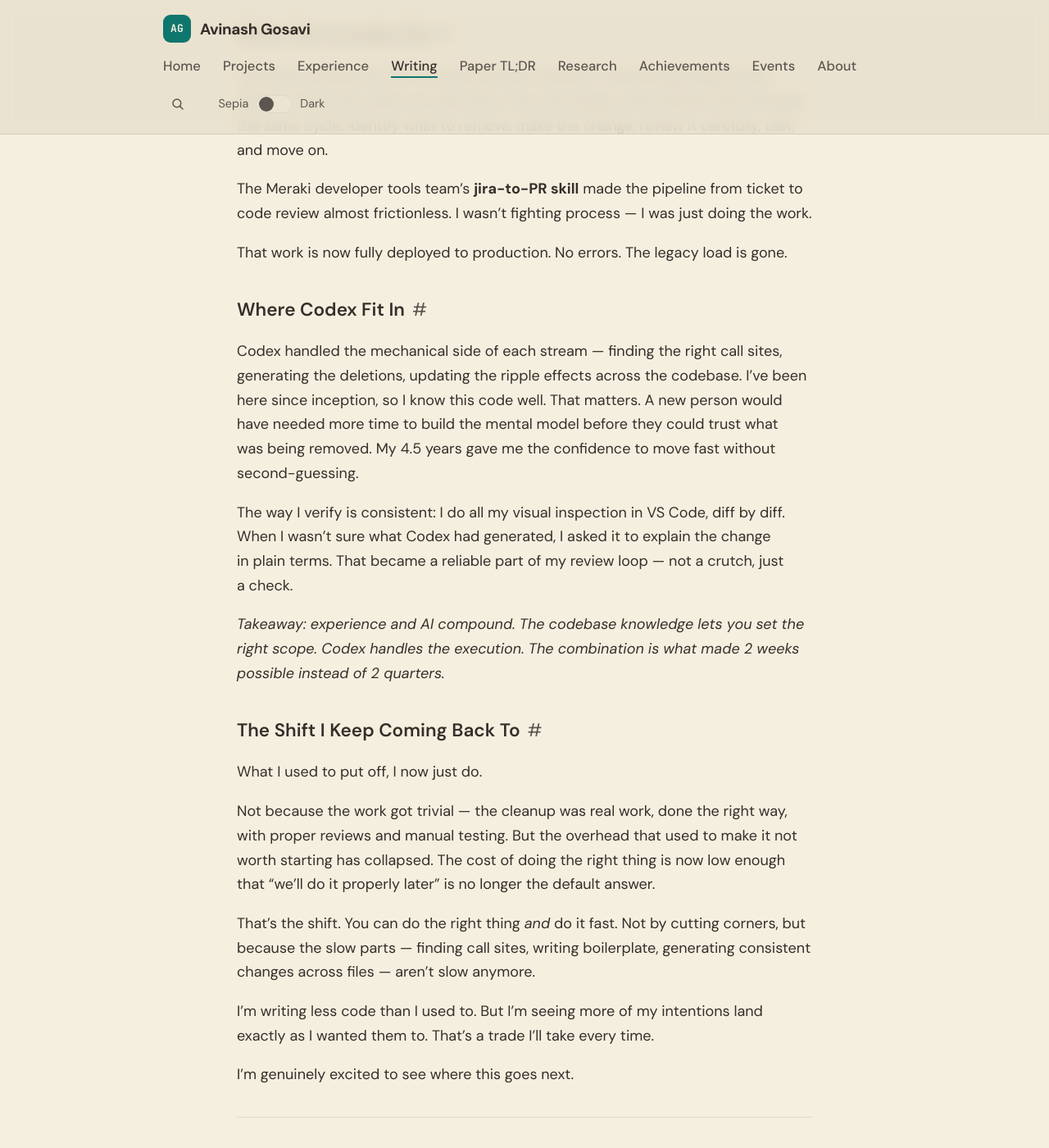
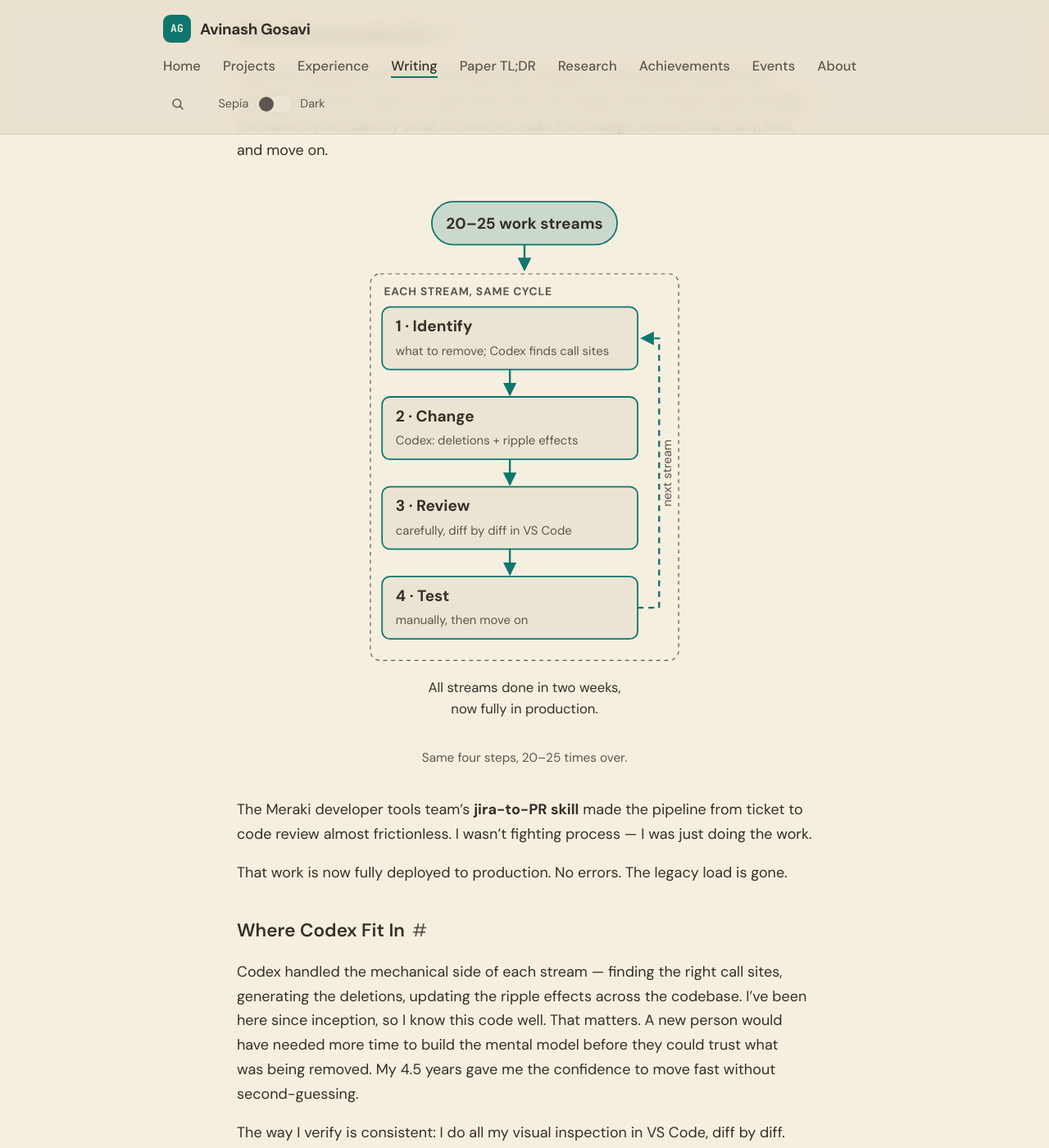
Before and after one commit to aag1091-alt/avinashgosavi.com, a Jekyll site: the page built from _posts/2026-04-25-doing-the-right-thing-fast.md, in a window 1280 px wide and 1400 px high, scrolled down 678 px. Shown: the whole window at 82% size. Built offline with Jekyll 4.4.1, drawn with Linux system fonts in a browser that asks for light colours.

Commit message:
Design: work-stream cycle diagram on the Doing the Right Thing, Fast post
Co-Authored-By: Claude <noreply@anthropic.com>

```diff
--- a/_data/changelog.yml
+++ b/_data/changelog.yml
@@ -1,5 +1,9 @@
 # Public changelog shown on /changelog and (latest 3) on the homepage.
 # Newest first. desk: Writing | Design | Engineering
+- date: 2026-10-25
+  desk: Design
+  text: The Doing the Right Thing, Fast post now has a diagram of the cycle every cleanup stream went through, from identifying what to remove to review and testing.
+  link: /post/doing-the-right-thing-fast/
 - date: 2026-10-25
   desk: Design
   text: The Codex Skills post now has a diagram of the git housekeeping flow, showing four small skills (branch, update, commit, push) chained into one combined skill.
--- /dev/null
+++ b/_includes/diagrams/right-thing-fast-cycle.html
@@ -0,0 +1,44 @@
+<figure class="diagram">
+<svg viewBox="0 0 336 560" role="img" aria-labelledby="rtf-dg-title rtf-dg-desc" xmlns="http://www.w3.org/2000/svg">
+  <title id="rtf-dg-title">The cleanup split into 20 to 25 work streams, each run through the same cycle</title>
+  <desc id="rtf-dg-desc">The cleanup was split into 20 to 25 focused work streams. Every stream went through the same four steps. Identify what to remove, with Codex finding the call sites. Make the change, with Codex generating the deletions and the ripple effects across the codebase. Review it carefully, diff by diff in VS Code. Test it manually. Then move on to the next stream. Every stream ran through this cycle over two weeks, and all of it is now deployed to production.</desc>
+  <defs>
+    <marker id="rtf-dg-arrow" viewBox="0 0 10 10" refX="9" refY="5" markerWidth="7" markerHeight="7" orient="auto-start-reverse">
+      <path class="dg-head" d="M0 0 L10 5 L0 10 z"/>
+    </marker>
+  </defs>
+
+  <rect class="dg-pill" x="73" y="10" width="190" height="44" rx="22"/>
+  <text class="dg-strong" x="168" y="38" text-anchor="middle">20–25 work streams</text>
+  <line class="dg-line" x1="168" y1="54" x2="168" y2="80" marker-end="url(#rtf-dg-arrow)"/>
+
+  <rect class="dg-group" x="10" y="84" width="316" height="396" rx="10"/>
+  <text class="dg-label" x="24" y="106">Each stream, same cycle</text>
+
+  <rect class="dg-box" x="22" y="118" width="262" height="64" rx="8"/>
+  <text class="dg-strong" x="36" y="143">1 · Identify</text>
+  <text class="dg-note" x="36" y="167">what to remove; Codex finds call sites</text>
+  <line class="dg-line" x1="153" y1="182" x2="153" y2="208" marker-end="url(#rtf-dg-arrow)"/>
+
+  <rect class="dg-box" x="22" y="210" width="262" height="64" rx="8"/>
+  <text class="dg-strong" x="36" y="235">2 · Change</text>
+  <text class="dg-note" x="36" y="259">Codex: deletions + ripple effects</text>
+  <line class="dg-line" x1="153" y1="274" x2="153" y2="300" marker-end="url(#rtf-dg-arrow)"/>
+
+  <rect class="dg-box" x="22" y="302" width="262" height="64" rx="8"/>
+  <text class="dg-strong" x="36" y="327">3 · Review</text>
+  <text class="dg-note" x="36" y="351">carefully, diff by diff in VS Code</text>
+  <line class="dg-line" x1="153" y1="366" x2="153" y2="392" marker-end="url(#rtf-dg-arrow)"/>
+
+  <rect class="dg-box" x="22" y="394" width="262" height="64" rx="8"/>
+  <text class="dg-strong" x="36" y="419">4 · Test</text>
+  <text class="dg-note" x="36" y="443">manually, then move on</text>
+
+  <path class="dg-line dg-dash" d="M284 426 H306 V150 H288" marker-end="url(#rtf-dg-arrow)"/>
+  <text class="dg-note" x="0" y="0" transform="translate(318 288) rotate(-90)" text-anchor="middle">next stream</text>
+
+  <text class="dg-body" x="168" y="512" text-anchor="middle">All streams done in two weeks,</text>
+  <text class="dg-body" x="168" y="534" text-anchor="middle">now fully in production.</text>
+</svg>
+<figcaption>Same four steps, 20–25 times over.</figcaption>
+</figure>
--- a/_posts/2026-04-25-doing-the-right-thing-fast.md
+++ b/_posts/2026-04-25-doing-the-right-thing-fast.md
@@ -17,6 +17,8 @@ This time was different.
 ## What We Actually Did
 
 I split the cleanup into 20-25 focused work streams. A few people helped with specific areas, but most of it was mine. Over two weeks, every stream went through the same cycle: identify what to remove, make the change, review it carefully, test, and move on.
+
+{% include diagrams/right-thing-fast-cycle.html %}
 
 The Meraki developer tools team's **jira-to-PR skill** made the pipeline from ticket to code review almost frictionless. I wasn't fighting process — I was just doing the work.
 
```
